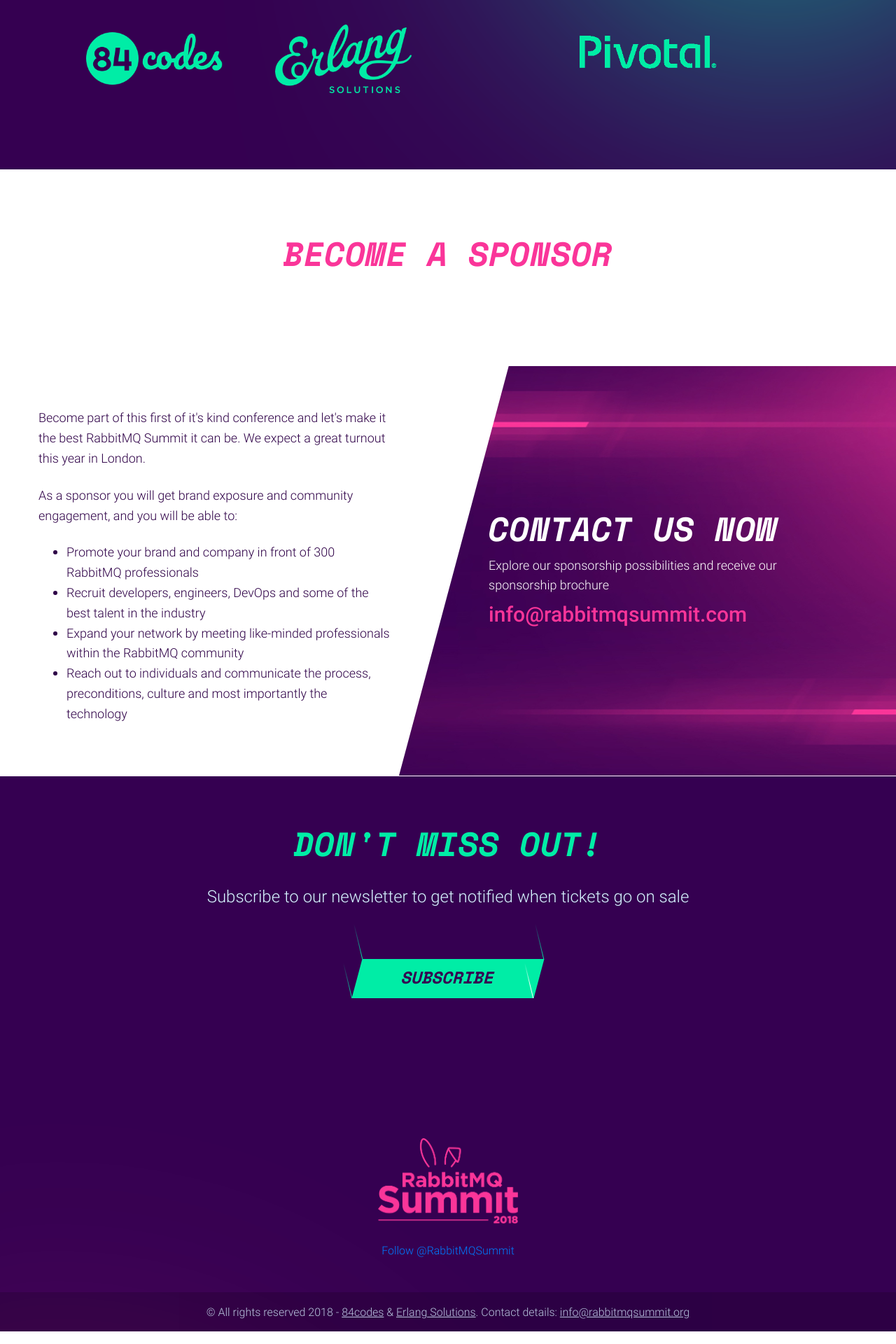
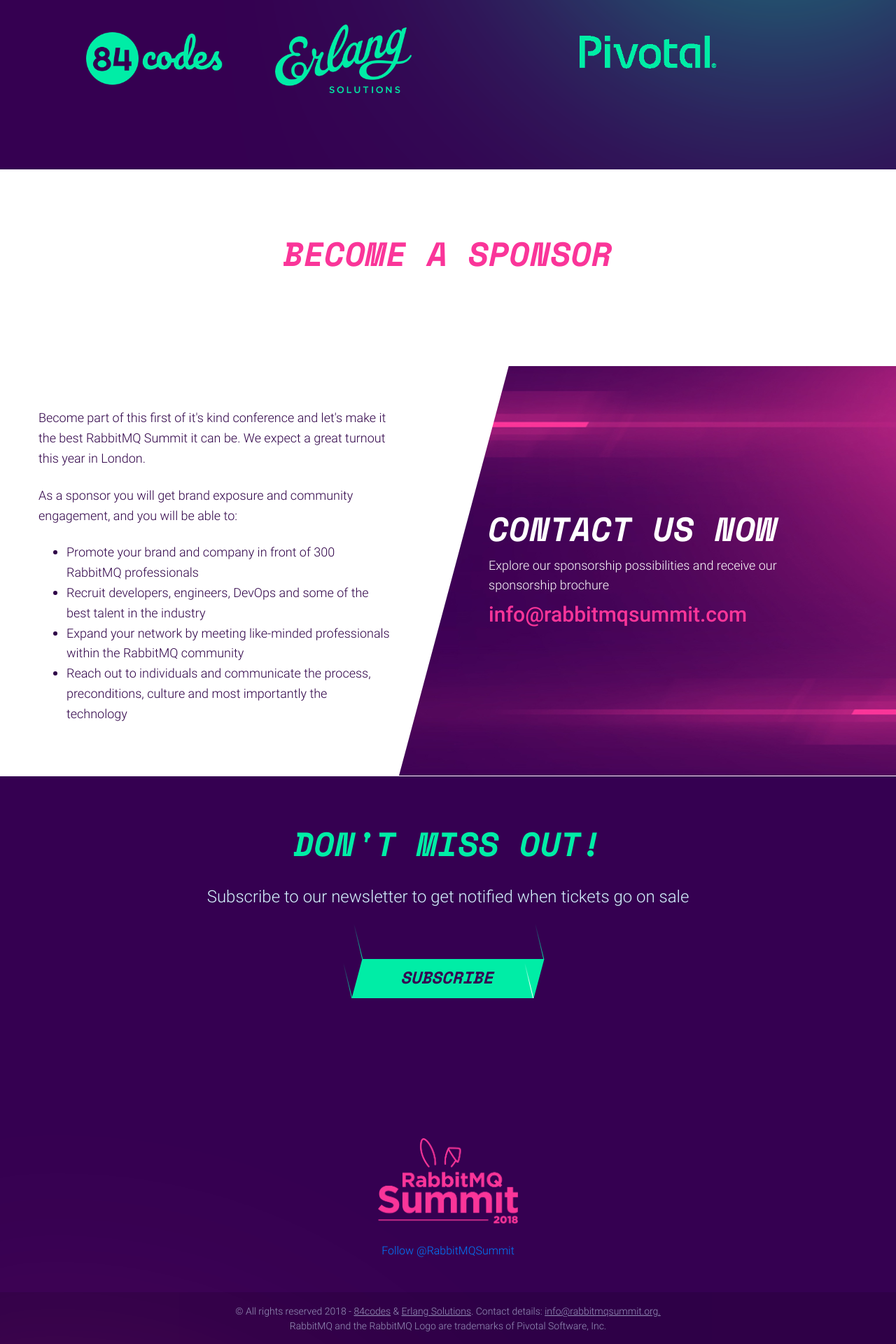
Before and after one commit to isabella232/rabbitmq-summit-1, a Jekyll site: the page built from index.html, in a window 1280 px wide. Shown: the part 2305-4225 px from the top of the page at 70% size. Built offline with Jekyll 4.4.1, drawn with Linux system fonts in a browser that asks for light colours; nearby versions of some CDN libraries; comment, search, counter and statistics services are not loaded.

Commit message:
Added rabbitmq logo trademark text to footer

```diff
--- a/_includes/footer.html
+++ b/_includes/footer.html
@@ -13,7 +13,7 @@
 					<div class="row">
 						<div class="col-md-12 text-center py-3">
 							<p class="mb-0">
-								&copy; All rights reserved 2018 - <a href="https://www.84codes.com/" target="_blank">84codes</a> &amp; <a href="https://erlangsolutions.com" target="_blank">Erlang Solutions</a>. Contact details: <a href="mailto:info@rabbitmqsummit.com">info@rabbitmqsummit.org</a>
+								&copy; All rights reserved 2018 - <a href="https://www.84codes.com/" target="_blank">84codes</a> &amp; <a href="https://erlangsolutions.com" target="_blank">Erlang Solutions</a>. Contact details: <a href="mailto:info@rabbitmqsummit.com">info@rabbitmqsummit.org.</a><br />RabbitMQ and the RabbitMQ Logo are trademarks of Pivotal Software, Inc.
 							</p>
 						</div>
 					</div>
--- a/css/starter.scss
+++ b/css/starter.scss
@@ -749,9 +749,10 @@ address{
 }
 
 footer .footer-alt {
+	font-size: .875rem;
 	background-color: rgba(0,0,0,.2);
 	color: $gray-100;
-	opacity: .8;
+	opacity: .6;
 	a {
 		color: $gray-100;
 		text-decoration: underline;
```
